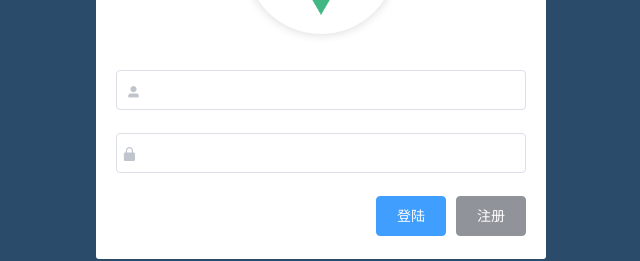
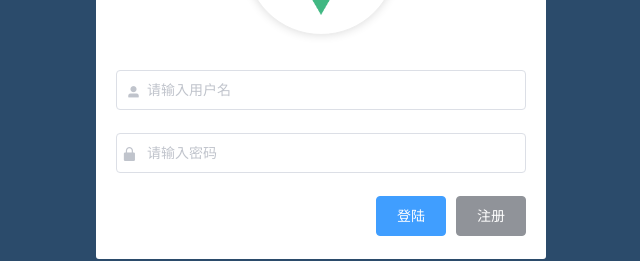
Before and after one commit to kuailedaima/blog-admin, a Vue app: page /login in a window 1280 px wide. Shown: the part 295-556 px from the top of the page, without its empty margins (323-963 px from the left). Built offline with nearby package versions, Linux system fonts and the light colour scheme.

Commit message:
初步登录功能

```diff
--- a/src/views/login/Login.vue
+++ b/src/views/login/Login.vue
@@ -6,17 +6,17 @@
               <img src="../../assets/logo.png" alt="">
           </div>
           <!-- 表单 -->
-          <el-form label-width="0px" class="login_form">
-              <!-- 输入框 -->
-            <el-form-item>
-                <el-input prefix-icon="el-icon-user-solid"></el-input>
+          <el-form :model="loginForm" :rules="loginFormRules" ref="loginFormRef" label-width="0px" class="login_form">
+              <!-- 登陆表单输入框 -->
+            <el-form-item prop="username">
+                <el-input v-model="loginForm.username" clearable prefix-icon="el-icon-user-solid" placeholder="请输入用户名"/>
             </el-form-item>
-            <el-form-item>
-                <el-input prefix-icon="iconfont icon-3702mima"></el-input>
+            <el-form-item prop="password">
+                <el-input v-model="loginForm.password" show-password prefix-icon="iconfont icon-3702mima" placeholder="请输入密码"/>
             </el-form-item>
             <!-- 按钮 -->
             <el-form-item class="btns">
-                <el-button type="primary">登陆</el-button>
+                <el-button type="primary" @click="login">登陆</el-button>
                 <el-button type="info">注册</el-button>
             </el-form-item>
           </el-form>
@@ -33,43 +33,74 @@ import qs from 'qs'
 export default {
     data(){
         return{
+            //form表单绑定对象
+            loginForm:{
+                username:'',
+                password: ''
+            },
+            //表单验证规则
+            loginFormRules:{
+                //姓名验证规则
+                username:[
+                    { required: true, message: '请输入用户名', trigger: 'blur' },
+                    { min: 3, max: 20, message: '长度在 3 到 20个字符', trigger: 'blur' }
+               ],
+               //密码验证规则
+               password:[
+                    { required: true, message: '请输入密码', trigger: 'blur' },
+                    { min: 6, max: 20, message: '长度在 6 到 20个字符', trigger: 'blur' }
+               ],
+            },
             useraccount:null,
             userpassword:null
         }
     },
     methods: {
         login(){
-            let data = {
-                useraccount:this.useraccount,
-                userpassword:this.userpassword
-            }
+            this.$refs.loginFormRef.validate(valid =>{
+                console.log(valid);
+                if(!valid) return;
 
-            if(this.useraccount === null || this.useraccount.length ==0) {
-                alert("账号不能为空");
-            } else {
-                if(this.userpassword === null || this.userpassword.length ==0) {
-                    alert("密码不能为空");
-                } else{
-                    this.$axios.post("/login",qs.stringify(data)).then(res=>{
-                    //回调处理
-                    // console.log(res)
-                        switch(res){
-					    case 0:
-						    alert("用户名或密码错误!");
-						    break;
-					    case 1:
-                            alert("登陆成功！")
-                            this.$router.push('/')
-						    break;
-					    case 2:
-                            alert("出错了请稍后！")
-						    break;
-				        }
-                    }).catch(err=>{
-                        console.log(err)
-                     })
-                }
-            }
+            })
+
+             this.$axios.post("/login",this.loginForm).then(res =>{
+                 console.log(res);
+             }).catch(err =>{
+                 console.log(err);
+             });
+
+            //************************************************************************ */
+        //     let data = {
+        //         useraccount:this.useraccount,
+        //         userpassword:this.userpassword
+        //     }
+
+        //     if(this.useraccount === null || this.useraccount.length ==0) {
+        //         alert("账号不能为空");
+        //     } else {
+        //         if(this.userpassword === null || this.userpassword.length ==0) {
+        //             alert("密码不能为空");
+        //         } else{
+        //             this.$axios.post("/login",qs.stringify(data)).then(res=>{
+        //             //回调处理
+        //             // console.log(res)
+        //                 switch(res){
+		// 			    case 0:
+		// 				    alert("用户名或密码错误!");
+		// 				    break;
+		// 			    case 1:
+        //                     alert("登陆成功！")
+        //                     this.$router.push('/')
+		// 				    break;
+		// 			    case 2:
+        //                     alert("出错了请稍后！")
+		// 				    break;
+		// 		        }
+        //             }).catch(err=>{
+        //                 console.log(err)
+        //              })
+        //         }
+        //     }
         },
         register(){
             this.$router.push('/register')
```
